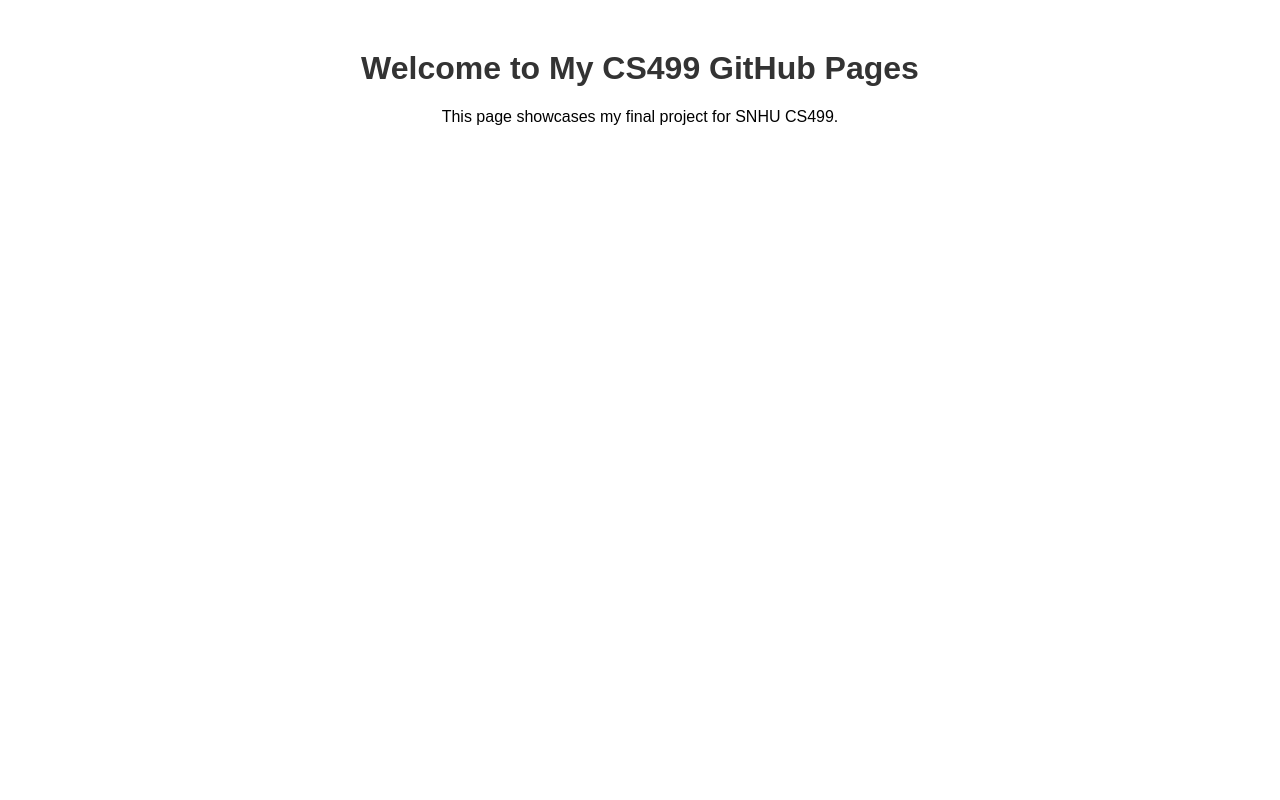
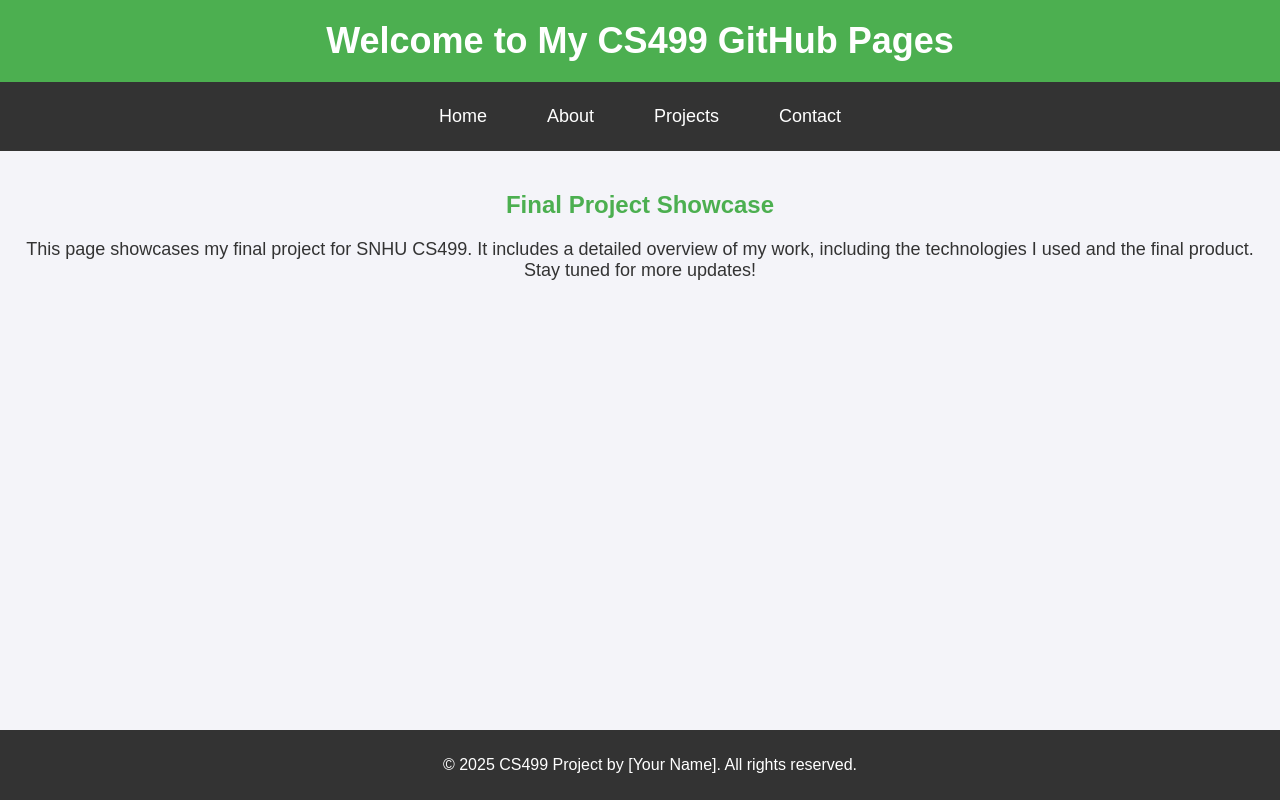
Before and after one commit to MatthewBSNHU/CS499, a plain HTML site: page index.html in a window 1280 px wide. Drawn offline with Linux system fonts and the light colour scheme.

Commit message:
Added updated index.html for GitHub Pages

```diff
--- a/index.html
+++ b/index.html
@@ -5,12 +5,95 @@
     <meta name="viewport" content="width=device-width, initial-scale=1.0">
     <title>CS499 GitHub Pages</title>
     <style>
-        body { font-family: Arial, sans-serif; text-align: center; margin: 50px; }
-        h1 { color: #333; }
+        /* Global Styles */
+        body {
+            font-family: 'Arial', sans-serif;
+            margin: 0;
+            padding: 0;
+            background-color: #f4f4f9;
+            color: #333;
+        }
+
+        /* Header Styling */
+        header {
+            background-color: #4CAF50;
+            color: white;
+            padding: 20px 0;
+            text-align: center;
+        }
+
+        header h1 {
+            margin: 0;
+            font-size: 36px;
+        }
+
+        /* Navigation Bar */
+        nav {
+            display: flex;
+            justify-content: center;
+            background-color: #333;
+            padding: 10px 0;
+        }
+
+        nav a {
+            color: white;
+            text-decoration: none;
+            padding: 14px 20px;
+            text-align: center;
+            margin: 0 10px;
+            font-size: 18px;
+        }
+
+        nav a:hover {
+            background-color: #ddd;
+            color: black;
+        }
+
+        /* Main Content */
+        .container {
+            padding: 20px;
+            text-align: center;
+        }
+
+        .container h2 {
+            color: #4CAF50;
+        }
+
+        .container p {
+            font-size: 18px;
+        }
+
+        /* Footer Styling */
+        footer {
+            background-color: #333;
+            color: white;
+            text-align: center;
+            padding: 10px;
+            position: absolute;
+            bottom: 0;
+            width: 100%;
+        }
     </style>
 </head>
 <body>
-    <h1>Welcome to My CS499 GitHub Pages</h1>
-    <p>This page showcases my final project for SNHU CS499.</p>
+    <header>
+        <h1>Welcome to My CS499 GitHub Pages</h1>
+    </header>
+
+    <nav>
+        <a href="#">Home</a>
+        <a href="#">About</a>
+        <a href="#">Projects</a>
+        <a href="#">Contact</a>
+    </nav>
+
+    <div class="container">
+        <h2>Final Project Showcase</h2>
+        <p>This page showcases my final project for SNHU CS499. It includes a detailed overview of my work, including the technologies I used and the final product. Stay tuned for more updates!</p>
+    </div>
+
+    <footer>
+        <p>&copy; 2025 CS499 Project by [Your Name]. All rights reserved.</p>
+    </footer>
 </body>
 </html>
```
